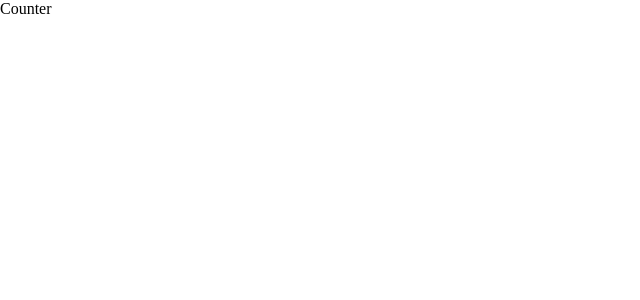
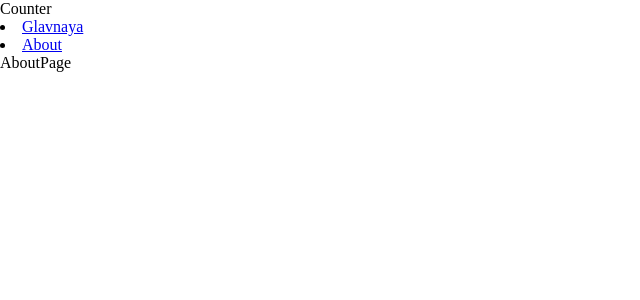
Before and after one commit to AzDev96/AdminPanel-PROJECT, a React app: page / in a window 1280 px wide. Shown: the top 300 px of the page, without its empty margins (0-640 px from the left). Built offline with nearby package versions, Linux system fonts and the light colour scheme.

Commit message:
1module-6-urok-Webpack
6 Роутинг Code splitting Lazy Suspence

```diff
--- a/package.json
+++ b/package.json
@@ -22,9 +22,11 @@
     "@types/node": "^18.11.18",
     "@types/react": "^17.0.39",
     "@types/react-dom": "^17.0.11",
+    "@types/react-router-dom": "^5.3.3",
     "@types/webpack": "^5.28.0",
     "@types/webpack-dev-server": "^4.7.2",
     "css-loader": "^6.7.3",
+    "dom": "^0.0.3",
     "html-webpack-plugin": "^5.5.0",
     "mini-css-extract-plugin": "^2.7.2",
     "sass": "^1.58.0",
@@ -39,6 +41,7 @@
   },
   "dependencies": {
     "react": "^17.0.2",
-    "react-dom": "^17.0.2"
+    "react-dom": "^17.0.2",
+    "react-router-dom": "^6.8.1"
   }
 }
--- a/src/App.tsx
+++ b/src/App.tsx
@@ -1,12 +1,28 @@
-import React from 'react'
-import "./index.scss"
-import styles from './button.module.scss'
- function App() {
+import React, { Suspense } from "react";
+import { Link, Route, Routes } from "react-router-dom";
+import styles from "./button.module.scss";
+
+import { AboutPageAsync } from "./pages/AboutPage/AboutPage.async";
+import { MainPageAsync } from "./pages/MainPage/MainPage.async";
+import "./index.scss";
+function App() {
   return (
     <div>
       Counter
       <span className={styles.red}></span>
+      <li>
+        <Link to={"/"}>Glavnaya</Link>
+      </li>
+      <li>
+        <Link to={"/about"}>About</Link>
+      </li>
+      <Suspense fallback={<div>... LOading</div>}>
+        <Routes>
+          <Route path={"/"} element={<AboutPageAsync />} />
+          <Route path={"/about"} element={<MainPageAsync />} />
+        </Routes>
+      </Suspense>
     </div>
-  )
+  );
 }
-export default App
+export default App;
--- a/src/index.tsx
+++ b/src/index.tsx
@@ -1,6 +1,9 @@
 import { render } from "react-dom";
+import {BrowserRouter} from 'react-router-dom'
 import App from "./App";
 render(
-  <App/>,
+  <BrowserRouter>
+    <App />
+  </BrowserRouter>,
   document.getElementById("root")
 );
--- /dev/null
+++ b/src/pages/AboutPage/AboutPage.async.tsx
@@ -0,0 +1,6 @@
+import {lazy} from 'react'
+export const AboutPageAsync = lazy(() => new Promise(resolve => {
+    // @ts-ignore
+    // ТАК В РЕАЛЬНЫХ ПРОЕКТАХ НЕ ДАЛЕТЬ!! МЫ ЭТО ДЛЯ КУРСА ДЕЛАЕМ
+    setTimeout(() => resolve(import('./AboutPage')), 1500)
+}))
--- /dev/null
+++ b/src/pages/AboutPage/AboutPage.tsx
@@ -0,0 +1,9 @@
+import React from 'react'
+
+export default function AboutPage() {
+  return (
+    <div>
+      AboutPage
+    </div>
+  )
+}
--- /dev/null
+++ b/src/pages/MainPage/MainPage.async.tsx
@@ -0,0 +1,7 @@
+import {lazy} from 'react'
+
+export const MainPageAsync = lazy(() => new Promise(resolve => {
+    // @ts-ignore
+    // ТАК В РЕАЛЬНЫХ ПРОЕКТАХ НЕ ДАЛЕТЬ!! МЫ ЭТО ДЛЯ КУРСА ДЕЛАЕМ
+    setTimeout(() => resolve(import('./MainPage')), 1500)
+}))
--- /dev/null
+++ b/src/pages/MainPage/MainPage.tsx
@@ -0,0 +1,9 @@
+import React from 'react'
+
+export default function MainPage() {
+  return (
+    <div>
+        MainPage
+    </div>
+  )
+}
```
Also changed, not shown: 3 other files (tests, documents, lock files or other folders).
